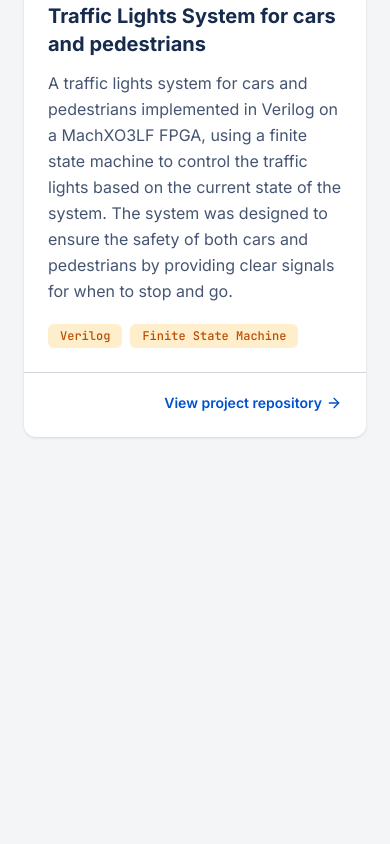
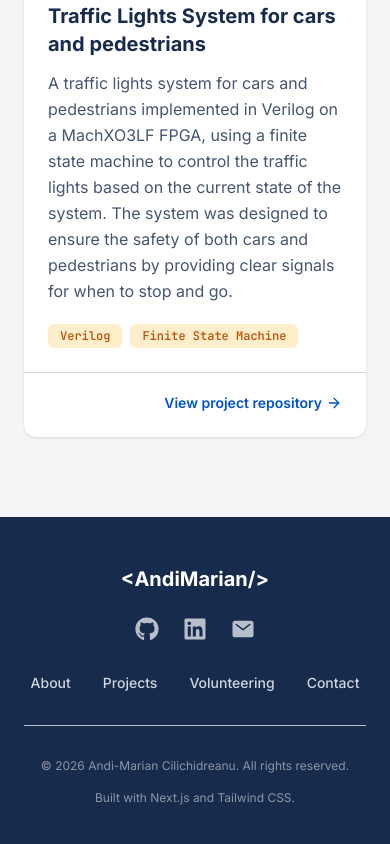
Before and after one commit to AndiTaTaEe/portfolio-website, a Next.js app: page / in a window 390 px wide. Shown: the part 6256-7100 px from the top of the page. Before the commit the page ends 6773 px from the top, so only its background shows below. Built offline with nearby package versions, Linux system fonts and the light colour scheme.

Commit message:
developed the footer

```diff
--- a/app/layout.tsx
+++ b/app/layout.tsx
@@ -2,6 +2,7 @@ import type { Metadata } from "next";
 import { Inter, JetBrains_Mono } from "next/font/google";
 import "./globals.css";
 import { Navbar } from "../components/layout/Navbar";
+import {Footer} from "../components/layout/Footer";
 
 const inter = Inter({
   variable: "--font-inter",
@@ -31,6 +32,7 @@ export default function RootLayout({
       <body className="min-h-full flex flex-col">
         <Navbar />
         {children}
+        <Footer />
       </body>
     </html>
   );
--- a/app/page.tsx
+++ b/app/page.tsx
@@ -10,7 +10,6 @@ export default function Home() {
       <Hero />
       <About />
       <Projects />
-
       </>
   );
 }
--- /dev/null
+++ b/components/layout/Footer.tsx
@@ -0,0 +1,52 @@
+"use client";
+import React from "react";
+import {FaGithub} from "react-icons/fa";
+import {FaLinkedin} from "react-icons/fa";
+import { IoMail } from "react-icons/io5";
+
+export const Footer = () => {
+  return (
+    <footer className="bg-primary py-12 px-6">
+      <div className="max-w-7xl mx-auto flex flex-col gap-8">
+        {/* top row footer content - socials */}
+        <div className="flex flex-col md:flex-row justify-between items-center gap-6">
+          {/* andimarian logo from the navbar */}
+          <a href="#" className="text-xl font-bold text-surface font-sans">
+            &lt;AndiMarian/&gt;
+          </a>
+          {/* social links */}
+          <div className="flex items-center gap-6">
+            <FaGithub
+              size={24}
+              className="text-surface/70 transition-colors hover:text-secondary cursor-pointer"
+              onClick={() => window.open("https://github.com/AndiTaTaEe", "_blank")}
+            />
+            <FaLinkedin
+              size={24}
+              className="text-surface/70 transition-colors hover:text-secondary cursor-pointer"
+              onClick={() => window.open("https://www.linkedin.com/in/andi-marian-cilichidreanu/", "_blank")}
+              />
+            <IoMail
+              size={24}
+              className="text-surface/70 transition-colors hover:text-secondary cursor-pointer"
+              onClick={() => window.open("mailto:ciliandimarian@gmail.com", "_blank")}
+            />
+          </div>
+        </div>
+        {/* middle row footer content - pages */}
+        <div className="flex flex-wrap justify-center md:justify-start gap-8">
+            <a href="#about" className="font-sans text-sm font-medium text-surface/80 hover:text-surface transition-colors">About</a>
+            <a href="#projects" className="font-sans text-sm font-medium text-surface/80 hover:text-surface transition-colors">Projects</a>
+            <a href="#volunteer" className="font-sans text-sm font-medium text-surface/80 hover:text-surface transition-colors">Volunteering</a>
+            <a href="#contact" className="font-sans text-sm font-medium text-surface/80 hover:text-surface transition-colors">Contact</a>
+        </div>
+        <div className="w-full border-t border-surface/70"></div>
+        {/* bottom row footer content - copyright */}
+        <div className="flex flex-col md:flex-row justify-between items-center gap-4">
+            <span className="font-sans text-xs text-surface/50 text-center md:text-left">&copy; {new Date().getFullYear()} Andi-Marian Cilichidreanu. All rights reserved. </span>
+            <span className="font-sans text-xs text-surface/50 text-center md:text-left">Built with Next.js and Tailwind CSS. </span>
+        </div>
+      </div>
+    </footer>
+  );
+};
--- a/components/layout/Navbar.tsx
+++ b/components/layout/Navbar.tsx
@@ -10,7 +10,7 @@ export const Navbar = () => {
   return (
     <nav className="bg-surface/95 backdrop-blur border-b border-gray-200 p-4 sticky top-0 z-50">
       <div className="container mx-auto flex justify-between items-center px-4 py-3 md:px-6">
-        <a href="#" className="text-xl font-bold text-primary">
+        <a href="#" className="text-xl font-bold text-primary font-sans">
           &lt;AndiMarian/&gt;
         </a>
         <div className="hidden items-center gap-6 md:flex">
--- a/package.json
+++ b/package.json
@@ -13,6 +13,7 @@
     "next": "16.2.12",
     "react": "19.2.4",
     "react-dom": "19.2.4",
+    "react-icons": "^5.7.0",
     "typewriter-effect": "^2.22.0"
   },
   "devDependencies": {
```
Also changed, not shown: 1 other file (tests, documents, lock files or other folders).
